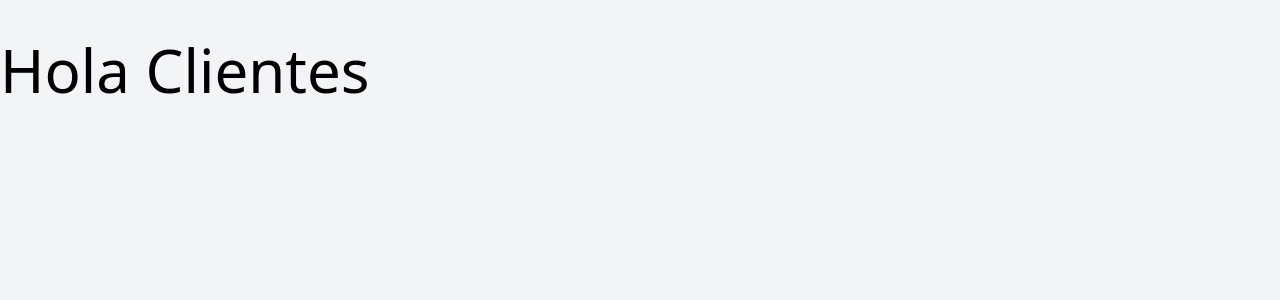
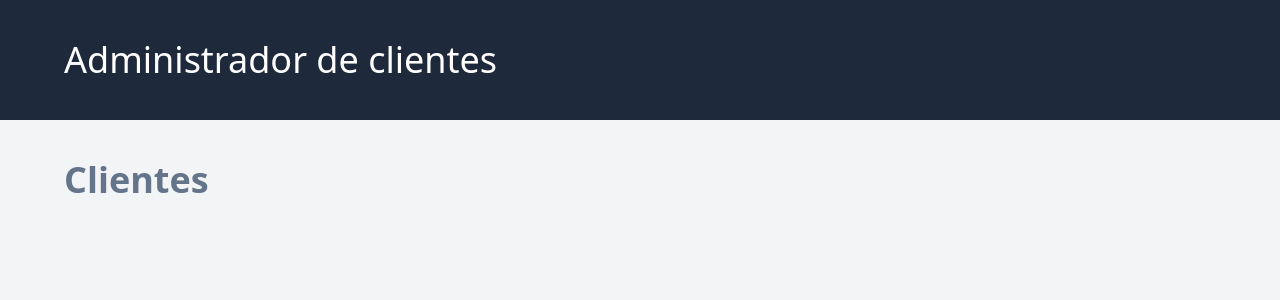
Before and after one commit to ezacarias/vue-crm-con-routing, a Vue app: page / in a window 1280 px wide. Shown: the top 300 px of the page. Built offline with nearby package versions, Linux system fonts and the light colour scheme.

Commit message:
186.- Creando el Header

```diff
--- a/src/App.vue
+++ b/src/App.vue
@@ -3,5 +3,16 @@
 </script>
 
 <template>
-   <RouterView />
+   <header class="bg-slate-800">
+    <div class="mx-auto max-w-6xl py-10">
+        <h1 class="text-4xl text-white">
+          Administrador de clientes
+        </h1>
+    </div>
+   </header>
+
+   <main class="max-w-6xl mx-auto mt-10">
+  <RouterView />
+   </main>
+
 </template>
--- a/src/views/ClientesView.vue
+++ b/src/views/ClientesView.vue
@@ -3,6 +3,6 @@
 
 <template>
     <div class="mt-10">
-        <h1 class="text-6xl">Hola Clientes</h1>
+        <h1 class="text-4xl font-extrabold text-slate-500">Clientes</h1>
     </div>
 </template>
```
Also changed, not shown: 1 other file (tests, documents, lock files or other folders).
